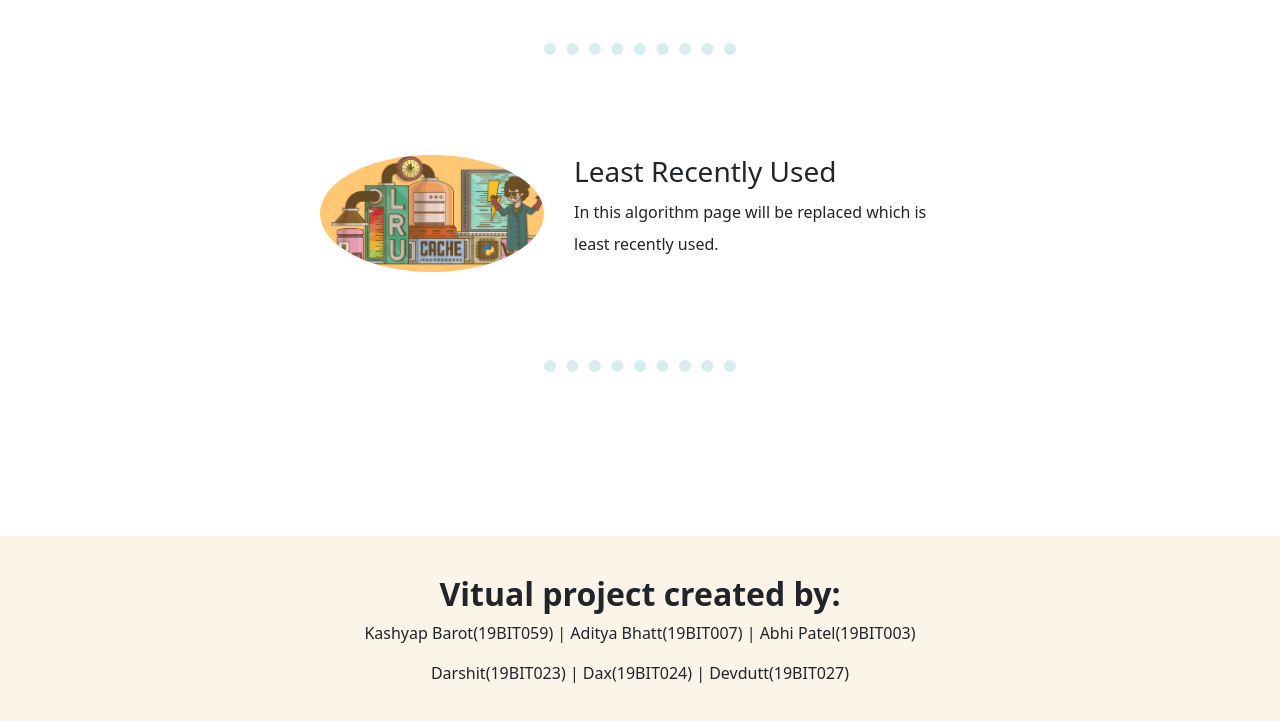
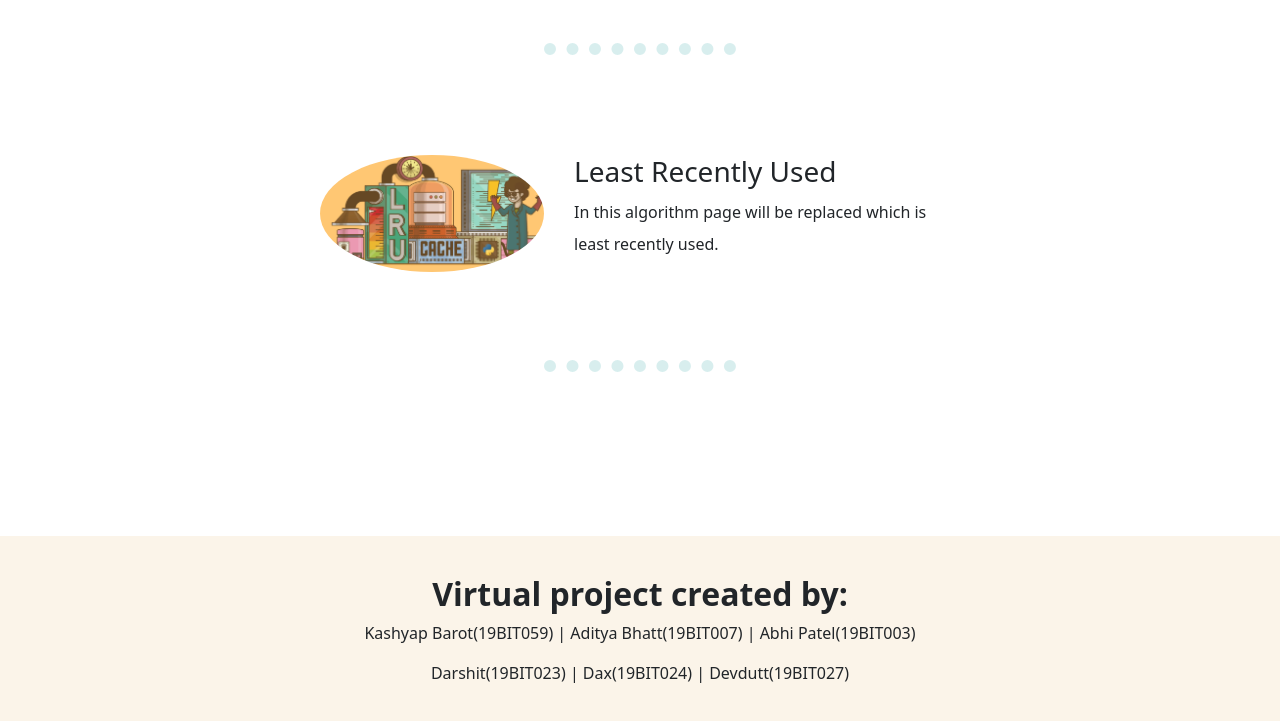
Before and after one commit to Kashyap0312/oslab01, a plain HTML site: page index.html in a window 1280 px wide. Shown: the part 1411-2132 px from the top of the page. Drawn offline with nearby package versions, Linux system fonts and the light colour scheme.

Commit message:
Update index.html

```diff
--- a/index.html
+++ b/index.html
@@ -104,7 +104,7 @@
      </section>
 
      <footer id="last">
-       <h2>Vitual project created by:</h2>
+       <h2>Virtual project created by:</h2>
 
         <p>Kashyap Barot(19BIT059) | Aditya Bhatt(19BIT007) | Abhi Patel(19BIT003)</p>
         <p>Darshit(19BIT023) | Dax(19BIT024) | Devdutt(19BIT027)</p>
```
